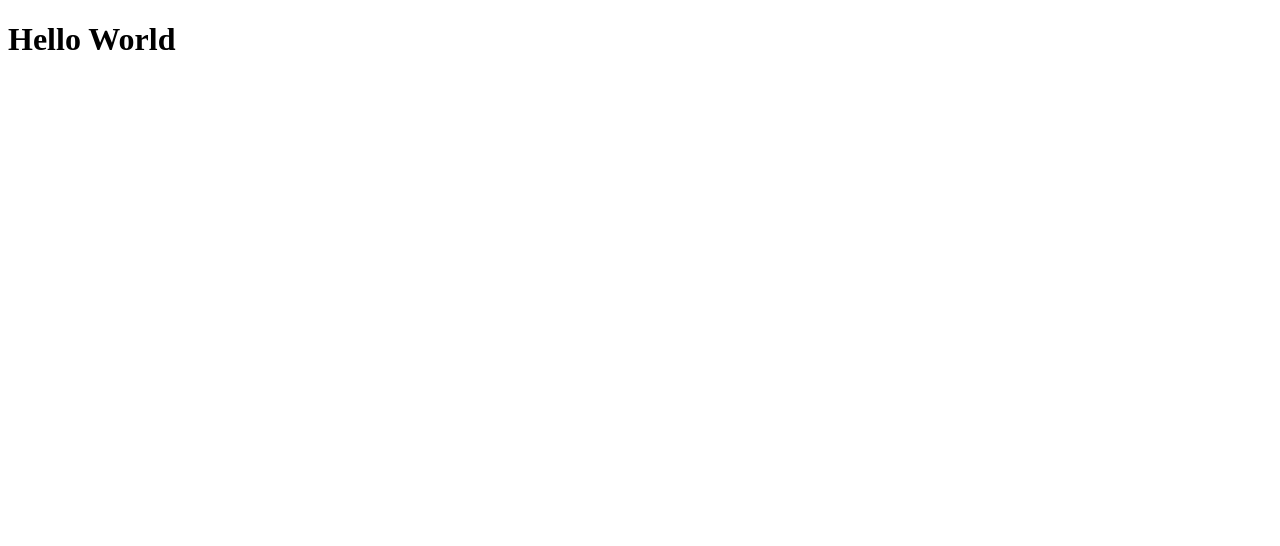
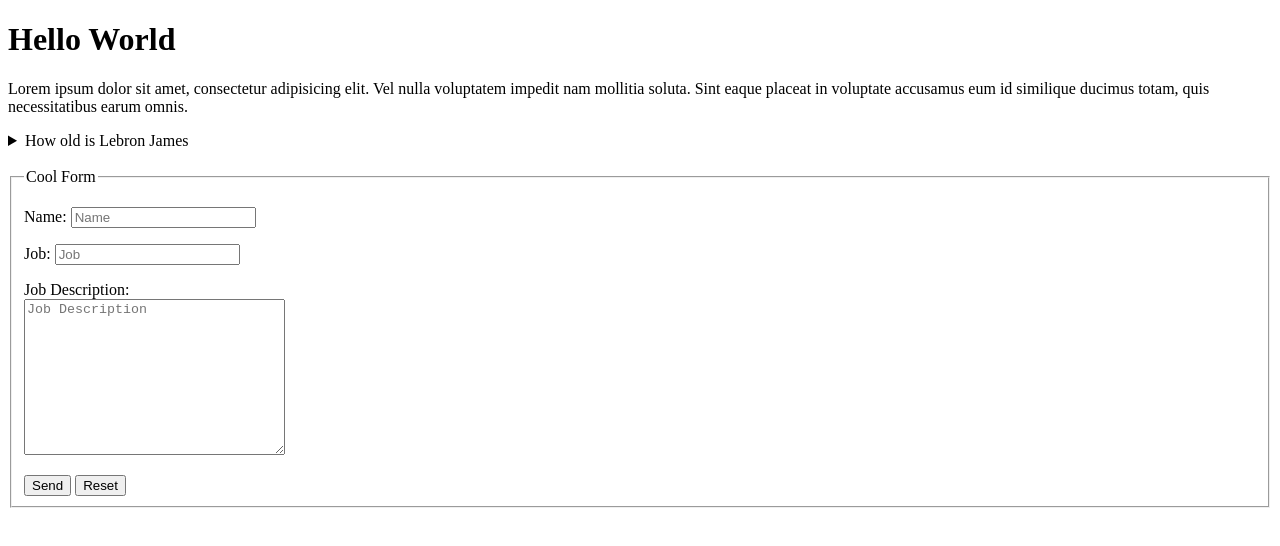
Before and after one commit to ITbrandon/example-code, a plain HTML site: page index.html in a window 1280 px wide. Drawn offline with Linux system fonts and the light colour scheme.

Commit message:
Really new Html

```diff
--- a/index.html
+++ b/index.html
@@ -7,5 +7,35 @@
 </head>
 <body>
   <h1>Hello World</h1>
+  <p>Lorem ipsum dolor sit amet, consectetur adipisicing elit. Vel nulla voluptatem impedit nam mollitia soluta. Sint eaque placeat in voluptate accusamus eum id similique ducimus totam, quis necessitatibus earum omnis.</p>
+  <details>
+    <summary>How old is Lebron James</summary>
+    <p>39</p>
+  </details>
+<br>
+  <form action="http://bin" method="post">
+    <fieldset>
+      <legend>Cool Form</legend>
+      <p>
+      <label for="name">Name:</label>
+      <input type="text" id="name" name="name" placeholder="Name" autocomplete="on" required>
+      </p>
+
+      <p>
+      <label for="job">Job:</label>
+      <input type="text" id="job" name="job" placeholder="Job" autocomplete="on" required>
+      </p>
+
+      <p>
+      <label for="description">Job Description:</label>
+      <br>
+      <textarea name="description" id="description" cols="30" rows="10" placeholder="Job Description" required></textarea>
+      </p>
+
+      <button type="submit">Send</button>
+      <button type="reset">Reset</button>
+    </fieldset>
+
+  </form>
 </body>
 </html>
```
